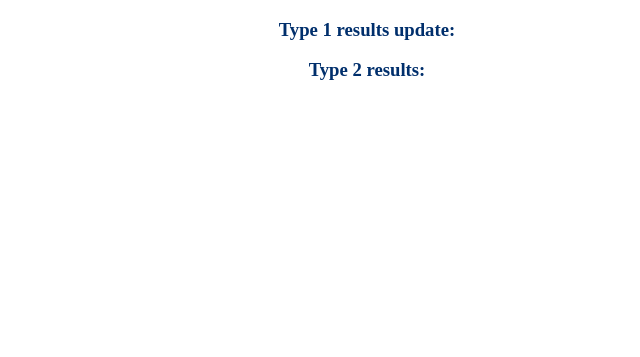
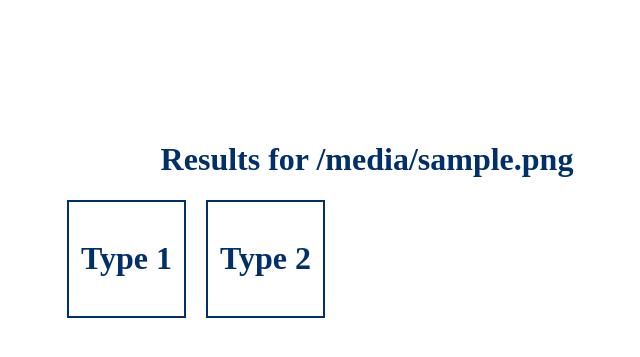
Before and after one commit to hogeleka/basic-world-music-classifier, a Flask app: template templates/uploaded_file_results.html in a window 1280 px wide. Shown: the top 357 px of the page, without its empty margins (273-913 px from the left). Run offline with Flask 2, Linux system fonts and the light colour scheme; the template is opened without the code that fills it: most values are stand-ins (such as "Sample title", 1, 10 or a date in 2020).

Commit message:
better working version with decent UI

```diff
--- a/app.py
+++ b/app.py
@@ -36,7 +36,8 @@ def upload_file():
                 "uploaded_file_results.html",
                 type1Results=predictions1,
                 type2Results=predictions2,
-                length=4
+                length=4,
+                fileName=f.filename
                 # f'<p> Predictions: <br> {getPredictionResultString(predictions1)} </p>' \
                 # f'<p> Predictions: <br> {getPredictionResultString(predictions2)} </p>'
             )
--- a/static/stylesheets/main.css
+++ b/static/stylesheets/main.css
@@ -58,21 +58,10 @@ form {
     color:#FFFFFF;
 }
 
-.results-display {
-    display: block;
-    position: center;
-    color: #002f6c;
-    text-align: center;
-    font-weight: 500;
-    font-size: 16px;
-}
 
-.results-display h3 {
-    color: #002f6c;
-    text-align: center;
-    font-weight: 700
-
-}
+/*h3 {*/
+    /*font: 24px black;*/
+/*}*/
 /*@media all and (max-width:30em){*/
     /*form.submit-button{*/
         /*display:block;*/
--- a/templates/index.html
+++ b/templates/index.html
@@ -5,6 +5,7 @@
     <body>
         <div class="title-style">
             <h1>World Music Region Predictor</h1>
+            <h3>A tool for predicting music from Latin America/Caribbean, South Asia, South-east Asia, and Sub-Saharan Africa</h3>
         </div>
 
         <div class="upload-form">
--- a/templates/uploaded_file_results.html
+++ b/templates/uploaded_file_results.html
@@ -2,12 +2,54 @@
 <html lang="en">
 <head>
     <!--<meta charset="UTF-8">-->
-    <link rel="stylesheet" type="text/css" href={{ url_for('static', filename='stylesheets/main.css') }}>
+    <!--<link rel="stylesheet" type="text/css" href={{ url_for('static', filename='stylesheets/main.css') }}>-->
+    <!--<link rel="stylesheet" type="text/css" href="../static/stylesheets/main.css">-->
+    <style>
+        body {
+            margin-top: 120px;
+            align-content: center;
+            display: block;
+            margin-left: auto;
+            margin-right: auto;
+            width: 50%
+        }
+        .results-display {
+            color: #002f6c;
+            font-weight: 500;
+            font-size: 24px;
+            float: left;
+            border: 2px solid #002f6c;
+            padding: 12px;
+            margin-left: 20px
+        }
+
+        .results-display h2 {
+            color: #002f6c;
+            font-weight: 800;
+            font-size: 32px;
+            text-align: center
+        }
+
+        h1 {
+            color: #002f6c;
+            text-align: center;
+        }
+
+        .overall-result-container {
+            align-content: center;
+            align-items: center;
+            display: block;
+        }
+    </style>
     <title>Title</title>
 </head>
 <body>
+    <div>
+        <h1> Results for {{ fileName }}</h1>
+    </div>
+    <div class="overall-result-container">
         <div class="results-display">
-        <h3>Type 1 results update: </h3>
+            <h2>Type 1 </h2>
             <ol>
                 {% for i in range(length) %}
                     <li>{{ type1Results[i] }}</li>
@@ -15,12 +57,14 @@
             </ol>
         </div>
         <div class="results-display">
-        <h3>Type 2 results: </h3>
+            <h2>Type 2 </h2>
             <ol>
                 {% for i in range(length) %}
                     <li>{{ type2Results[i] }}</li>
                 {% endfor %}
             </ol>
         </div>
+    </div>
+
 </body>
 </html>
```
Lines whose indentation alone changed are shown as unchanged.
